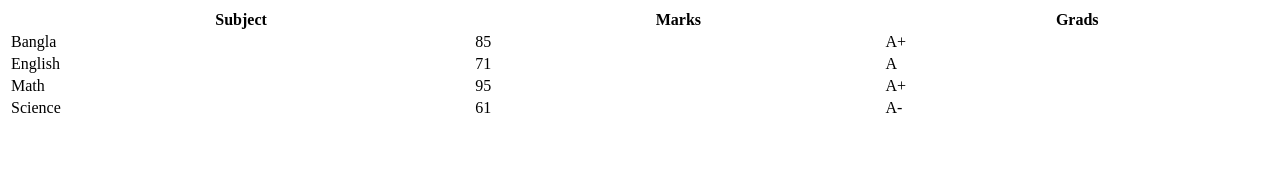
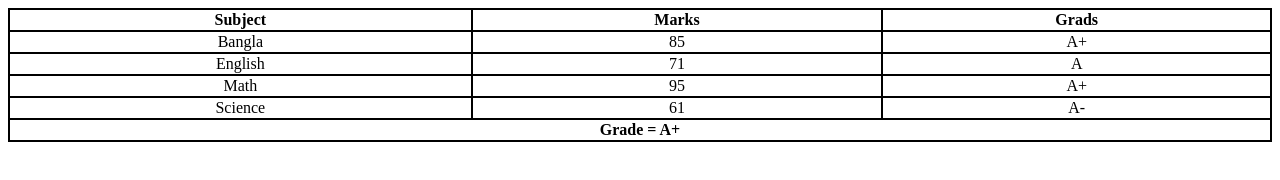
Before and after one commit to Shahin-alam0/Html, a plain HTML site: page table.html in a window 1280 px wide. Drawn offline with Linux system fonts and the light colour scheme.

Commit message:
Edited html table and added some border

```diff
--- a/table.html
+++ b/table.html
@@ -4,15 +4,25 @@
     <meta charset="UTF-8">
     <meta http-equiv="X-UA-Compatible" content="IE=edge">
     <meta name="viewport" content="width=device-width, initial-scale=1.0">
+    <style>
+        table,td, th {
+            border: 2px solid black;
+            border-collapse: collapse;
+            text-align: center;
+        }
+    </style>
     <title>Table</title>
 </head>
 <body>
     <table style="width: 100%;">
+    <thead>
         <tr>
             <th>Subject</th>
             <th>Marks</th>
             <th>Grads</th>
         </tr>
+    </thead>
+    <tbody>
     <tr>
         <td>Bangla</td>
         <td>85</td>
@@ -33,6 +43,12 @@
         <td>61</td>
         <td>A-</td>
     </tr>
+</tbody>
+<tfoot>
+    <tr>
+        <th colspan="3"> Grade = A+</th>
+    </tr>
+</tfoot>
 </table>
 </body>
 </html>
```
